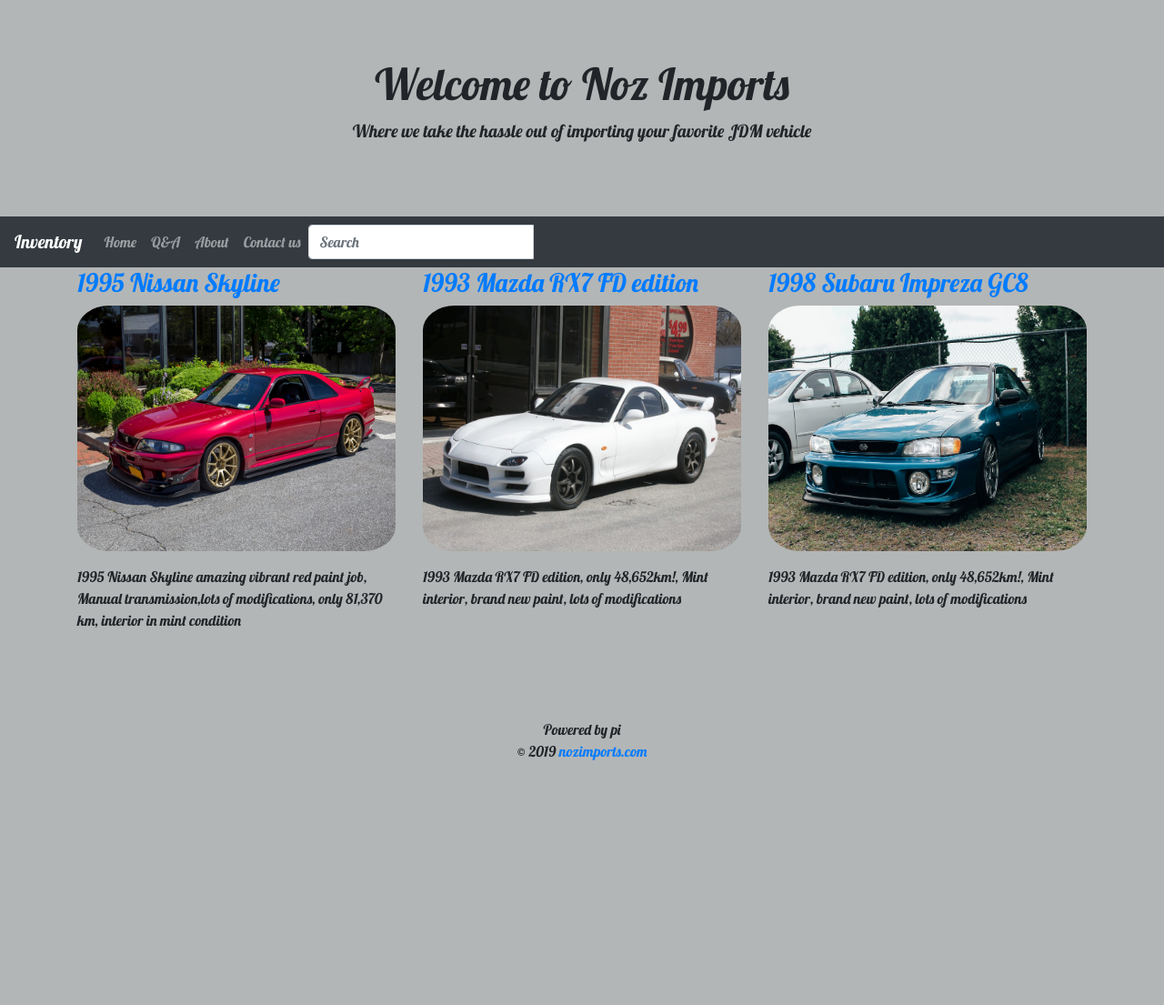
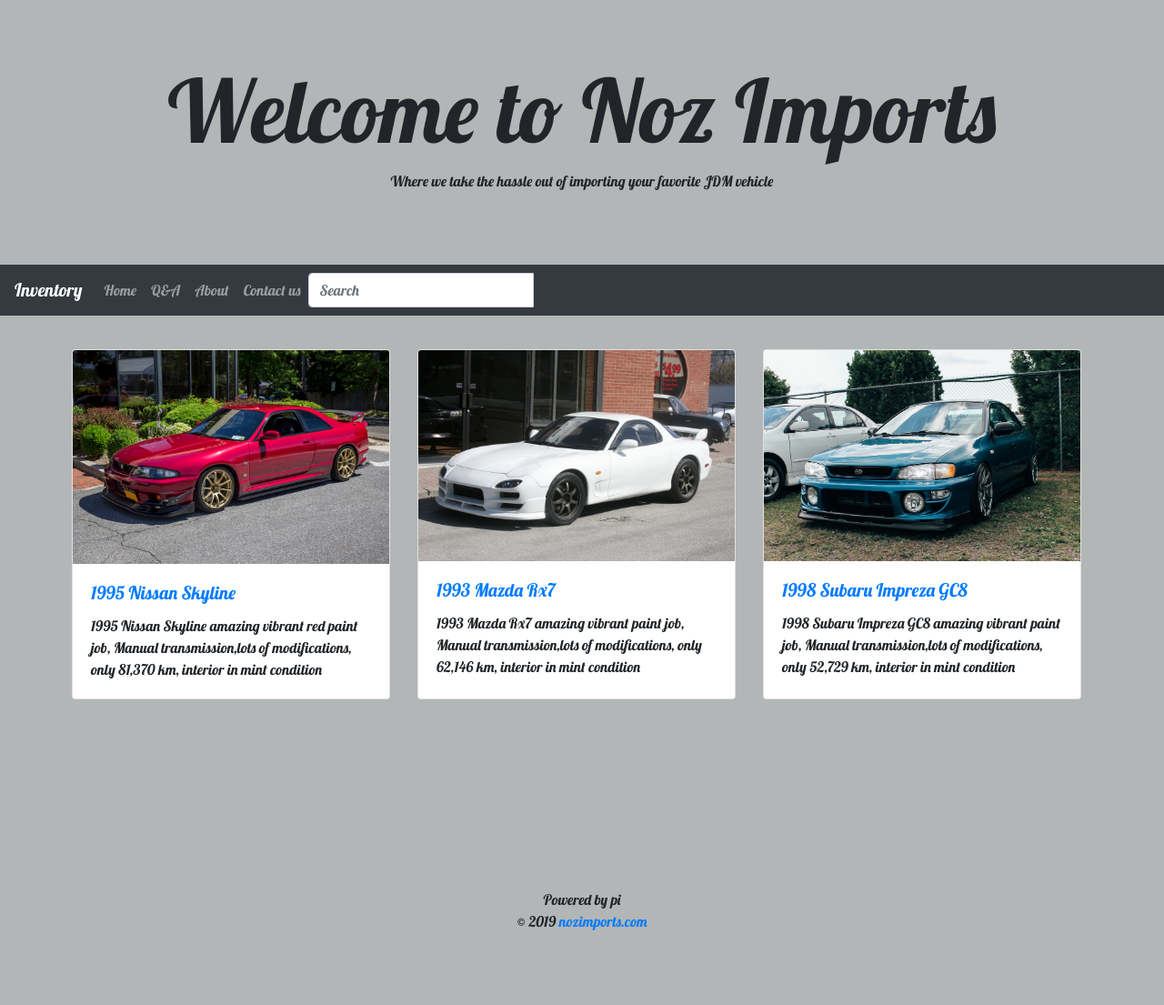
Before and after one commit to hkyinked/nozimports, a Jekyll site: the page inventory.html, which Jekyll copies as it is, in a window 1280 px wide. Shown: the whole page at 91% size. Built offline with Jekyll 4.4.1, drawn with Linux system fonts in a browser that asks for light colours; before the commit the page ends 918 px from its top, so only the background shows below that.

Commit message:
iteration 1.7

```diff
--- a/Q&A.html
+++ b/Q&A.html
@@ -38,9 +38,9 @@
 
 <div class="jumbotron text-center" style="margin-bottom:0">
   <div class="page-header">
-  <h1><big>Welcome to Noz Imports</h1>
+    <h1 class=display-1>Welcome to Noz Imports</h1>
   <p>Where we take the hassle out of importing your favorite JDM vehicle</p>
- </div></big>
+ </div>
 </div>
 
 <nav class="navbar navbar-expand-sm bg-dark navbar-dark">
--- a/about.html
+++ b/about.html
@@ -43,9 +43,9 @@
 
 <div class="jumbotron text-center" style="margin-bottom:0">
   <div class="page-header">
-  <h1><big>Welcome to Noz Imports</h1>
+        <h1 class=display-1>Welcome to Noz Imports</h1>
   <p>Where we take the hassle out of importing your favorite JDM vehicle</p>
- </div></big>
+ </div>
 </div>
 
 <nav class="navbar navbar-expand-sm bg-dark navbar-dark">
--- a/contact.html
+++ b/contact.html
@@ -27,8 +27,8 @@
 <body>
 
 <div class="jumbotron text-center" style="margin-bottom:0">
-  <h1>Welcome to Noz Imports</h1>
-  <p>Where we take the hassle out of importing your favorite JDM vehicle</p>
+    <h1 class=display-1>Welcome to Noz Imports</h1>
+    <p>Where we take the hassle out of importing your favorite JDM vehicle</p>
 </div>
 
 <nav class="navbar navbar-expand-sm bg-dark navbar-dark">
--- a/inventory.html
+++ b/inventory.html
@@ -45,15 +45,27 @@
   .jumbotron {
     background-color: rgb(179, 182, 182)
   }
+
+  #footerbox {
+      margin-top: 0%;
+      margin-bottom: 100%;
+  }
+
+  #cards {
+      margin-top: 1%;
+      margin-left: 5%;
+      margin-right: 8%;
+      margin-bottom: 10%;
+  }
   </style>
 </head>
 <body>
 
 <div class="jumbotron text-center" style="margin-bottom:0">
   <div class="page-header">
-  <h1><big>Welcome to Noz Imports</h1>
+  <h1 class=display-1>Welcome to Noz Imports</h1>
   <p>Where we take the hassle out of importing your favorite JDM vehicle</p>
- </div></big>
+ </div>
 </div>
 
 <nav class="navbar navbar-expand-sm bg-dark navbar-dark">
@@ -75,7 +87,7 @@
             <li class="nav-item">
               <a class="nav-link" href="contact.html">Contact us</a>
             </li>
-            <div class="navbar-collapse collapse w-1000 order-4 dual-collapse2">
+            <div class="navbar-collapse collapse w-300 order-4 dual-collapse2">
                 <ul class="navbar-nav mr-auto">
                     <li class="nav-item">
                         <form action="/action_page.php">
@@ -93,30 +105,39 @@
           </ul>
         </div>
       </nav>
-<div class="container" font: sans-serif;>
-        <div class="row">
-          <div class="col-sm-4">
-            <h3><a href="Vehicles/1995-skyline-1574.html">1995 Nissan Skyline</a></h3>
-            <p><img class="img-rounded" src="Vehicles/images/1995-skyline-1574.jpg" height="270" width="350"></p>
-            <p>1995 Nissan Skyline amazing vibrant red paint job, Manual transmission,lots of modifications, only 81,370 km, interior in mint condition</p>
-          </div>
-          <div class="col-sm-4">
-            <h3><a href="Vehicles/1993-rx7-2245.html">1993 Mazda RX7 FD edition</a></h3>
-            <p><img class="img-rounded" src="Vehicles/images/1993-rx7-2245.jpg" height="270" width="350"></p>
-            <p>1993 Mazda RX7 FD edition, only 48,652km!, Mint interior, brand new paint, lots of modifications</p>
-          </div>
-          <div class="col-sm-4">
-                <h3><a href="Vehicles/1998-gc8-1382.html">1998 Subaru Impreza GC8</a></h3>
-                <p><img class="img-rounded" src="Vehicles/images/1998-gc8-1382.jpg" height="270" width="350"></p>
-                <p>1993 Mazda RX7 FD edition, only 48,652km!, Mint interior, brand new paint, lots of modifications</p>
+      <br>
+
+    <div class="container" id="cards">
+      <div class="card-deck">
+            <div class="card">
+              <img class="card-img-top" src="Vehicles/images/1995-skyline-1574.jpg" alt="Card image cap">
+              <div class="card-body">
+                <h5 class="card-title"><a href="Vehicles/1995-skyline-1574.html">1995 Nissan Skyline</h5></a>
+                <p class="card-text">1995 Nissan Skyline amazing vibrant red paint job, Manual transmission,lots of modifications, only 81,370 km, interior in mint condition</p>
+              </div>
+            </div>
+            <div class="card">
+                <img class="card-img-top" src="Vehicles/images/1993-rx7-2245.jpg" alt="Card image cap">
+                <div class="card-body">
+                    <h5 class="card-title"><a href="Vehicles/1993-rx7-2245.html">1993 Mazda Rx7</h5></a>
+                    <p class="card-text">1993 Mazda Rx7 amazing vibrant paint job, Manual transmission,lots of modifications, only 62,146 km, interior in mint condition</p>
+                </div>
+            </div>
+            <div class="card">
+                    <img class="card-img-top" src="Vehicles/images/1998-gc8-1382.jpg" alt="Card image cap">
+                    <div class="card-body">
+                      <h5 class="card-title"><a href="Vehicles/1998-gc8-1382.html">1998 Subaru Impreza GC8</h5></a>
+                      <p class="card-text">1998 Subaru Impreza GC8 amazing vibrant paint job, Manual transmission,lots of modifications, only 52,729 km, interior in mint condition</p>
+                    </div>
           </div>
         </div>
-</div>
+    </div>
+
+
 <footer>
-<div class="jumbotron text-center" style="margin-bottom:0">
+<div id="footerbox" class="jumbotron text-center" style="margin-bottom:0">
   <p>
-  <div class="w3-display-bottommiddle w3-text-black w3-padding-xlarge">
-                  Powered by pi <br> &copy; 2019 <a href="index.html">nozimports.com</nozimports></a>
+  <div class="footer">Powered by pi <br> &copy; 2019 <a href="index.html">nozimports.com</nozimports></a>
   </div>
   </p>
 </div>
```
Also changed, not shown: home.html (+20 -15 lines), sample.txt (+19 -25 lines).
